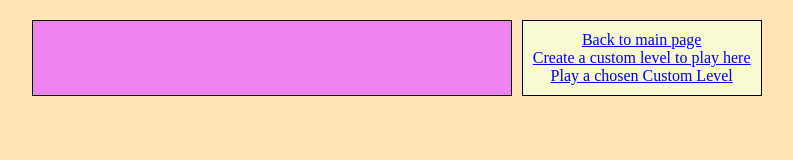
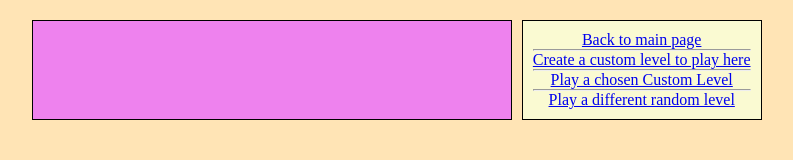
Before and after one commit to KobiF/block-game, a plain HTML site: page random.html in a window 1280 px wide. Shown: the whole page, without its empty margins (243-1036 px from the left). Drawn offline with Linux system fonts and the light colour scheme; no server answers.

Commit message:
Add files via upload

```diff
--- a/random.html
+++ b/random.html
@@ -1,6 +1,6 @@
 <html>
   <head>
-    <link rel="stylesheet" type="text/css" href="CSS/custom.css">
+    <link rel="stylesheet" type="text/css" href="CSS/random.css">
   </head>
   <body>
     <main>
@@ -10,8 +10,12 @@
       <section id="notCanvas">
         <section id="links">
           <a href="index.html">Back to main page</a>
+          <hr>
           <a href="create.html">Create a custom level to play here</a>
+          <hr>
           <a href="customLevel.html">Play a chosen Custom Level</a>
+          <hr>
+          <a href="random.html">Play a different random level</a>
         </section>
       </section>
     </main>
```
